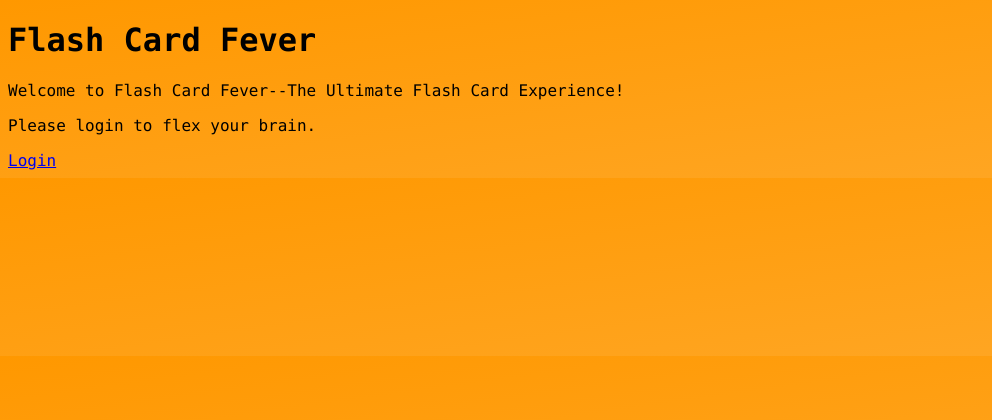
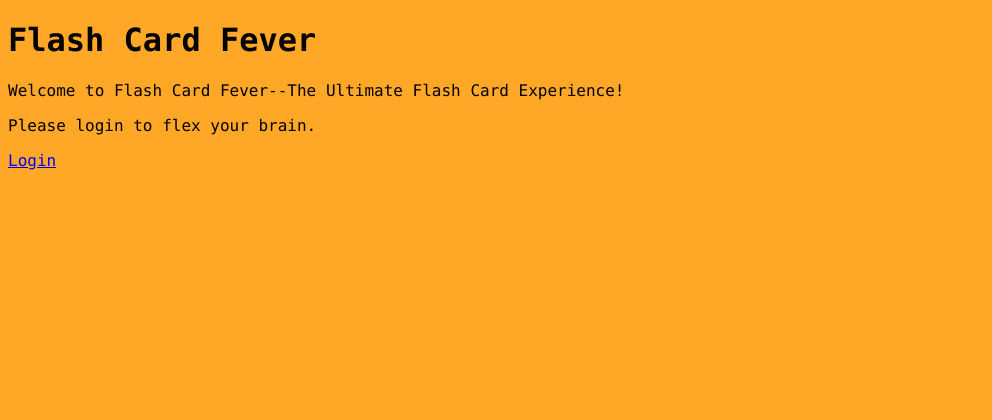
Before and after one commit to Momentum-Team-8/django-duplex-pine-marten, a Django app: page / in a window 1280 px wide. Shown: the top 420 px of the page, without its empty margins (0-992 px from the left). Run offline with Django 3.2, Linux system fonts and the light colour scheme.

Commit message:
Modified CSS

```diff
--- a/cards/templates/base.html
+++ b/cards/templates/base.html
@@ -11,7 +11,7 @@
     {% endblock javascript %}
     <title>Flash Card Fever</title>
 </head>
-<body>
+<body class="body">
     <h1>Flash Card Fever</h1>
     <nav>
         {% if user.is_authenticated %}
--- a/static/css/cards.css
+++ b/static/css/cards.css
@@ -3,8 +3,8 @@
     font-family: Consolas, "Andale Mono WT", "Andale Mono", "Lucida Console", "Lucida Sans Typewriter", "DejaVu Sans Mono", "Bitstream Vera Sans Mono", "Liberation Mono", "Nimbus Mono L", Monaco, "Courier New", Courier, monospace;
   }
 
-  body {
-    background-image: linear-gradient(to bottom right, #ff9800, #ffa726);
+  .body {
+    background-color: #ffa726;
   }
 
   .blue {
@@ -82,6 +82,9 @@
     transform: translate(-50%, -50%);
     width: 90%;
     color: white;
+    display: flex;
+    align-items: center;
+    justify-content: center;
   }
   .card__cta p {
     margin-left: 1rem;
```
